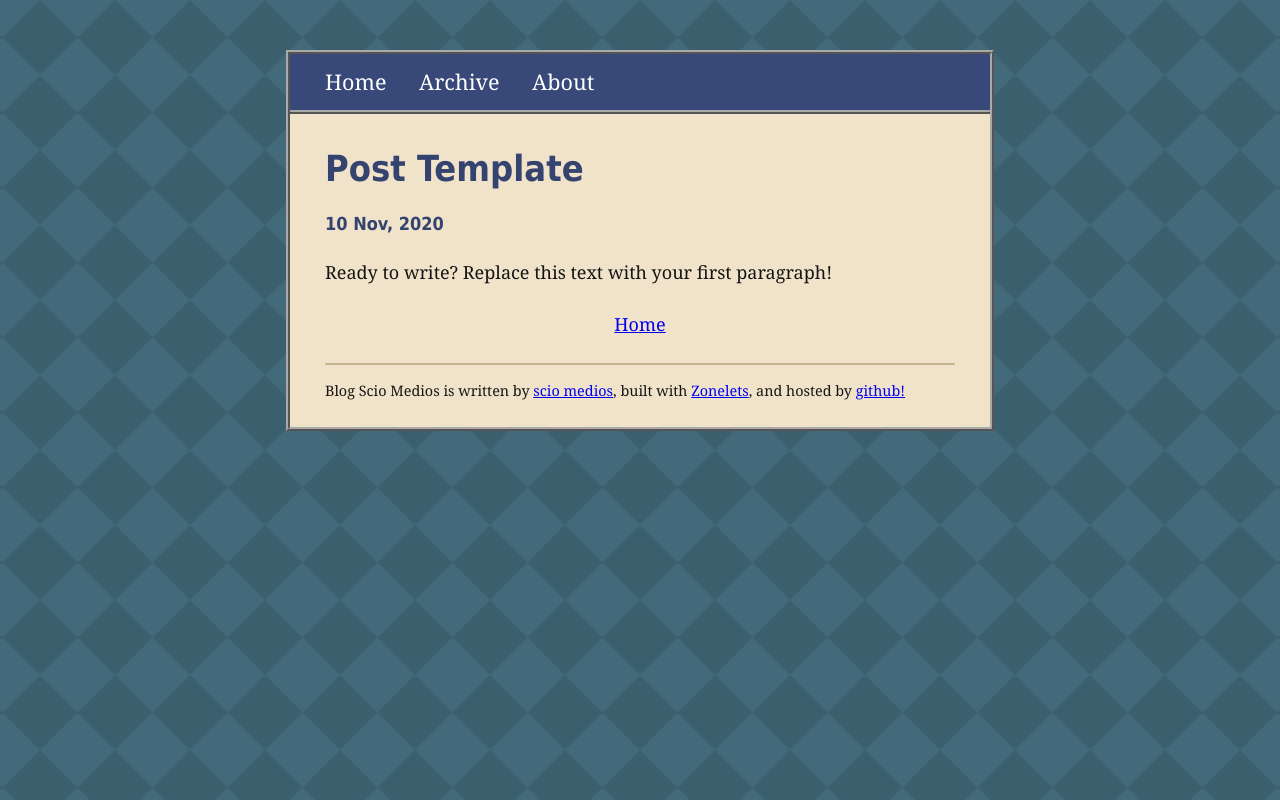
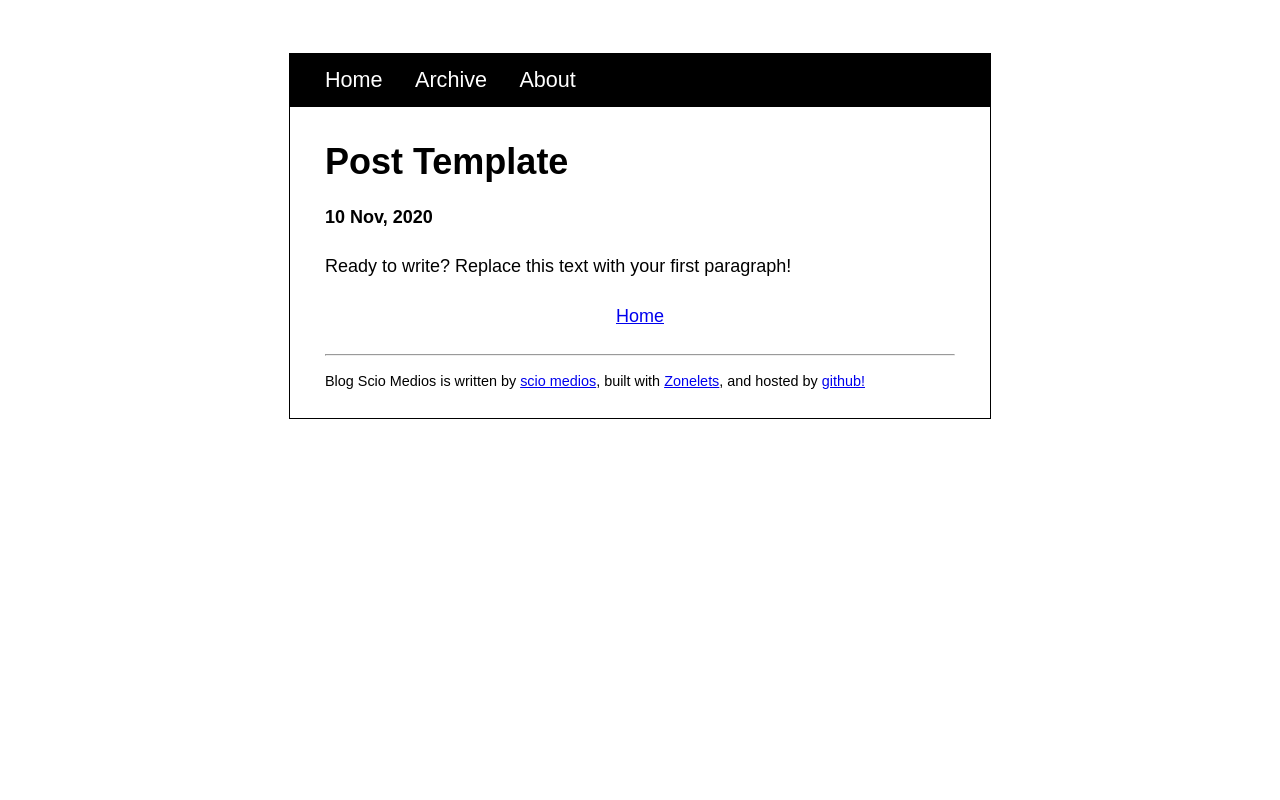
Before and after one commit to sciostation/blog, a plain HTML site: page posts/2020-11-10-Post-Template.html in a window 1280 px wide. Drawn offline with Linux system fonts and the light colour scheme.

Commit message:
Update 2020-11-10-Post-Template.html

```diff
--- a/posts/2020-11-10-Post-Template.html
+++ b/posts/2020-11-10-Post-Template.html
@@ -5,7 +5,7 @@
     <link rel="icon" href="../images/favicon.png" type="image/x-icon"/>
     <meta name="viewport" content="width=device-width, initial-scale=1.0">
     <meta charset="UTF-8">
-    <link href="../style/style.css" rel="stylesheet" type="text/css" media="all">
+    <link href="../style/nude.css"" rel="stylesheet" type="text/css" media="all">
   </head>
   <body>
     <div id="container">
```
